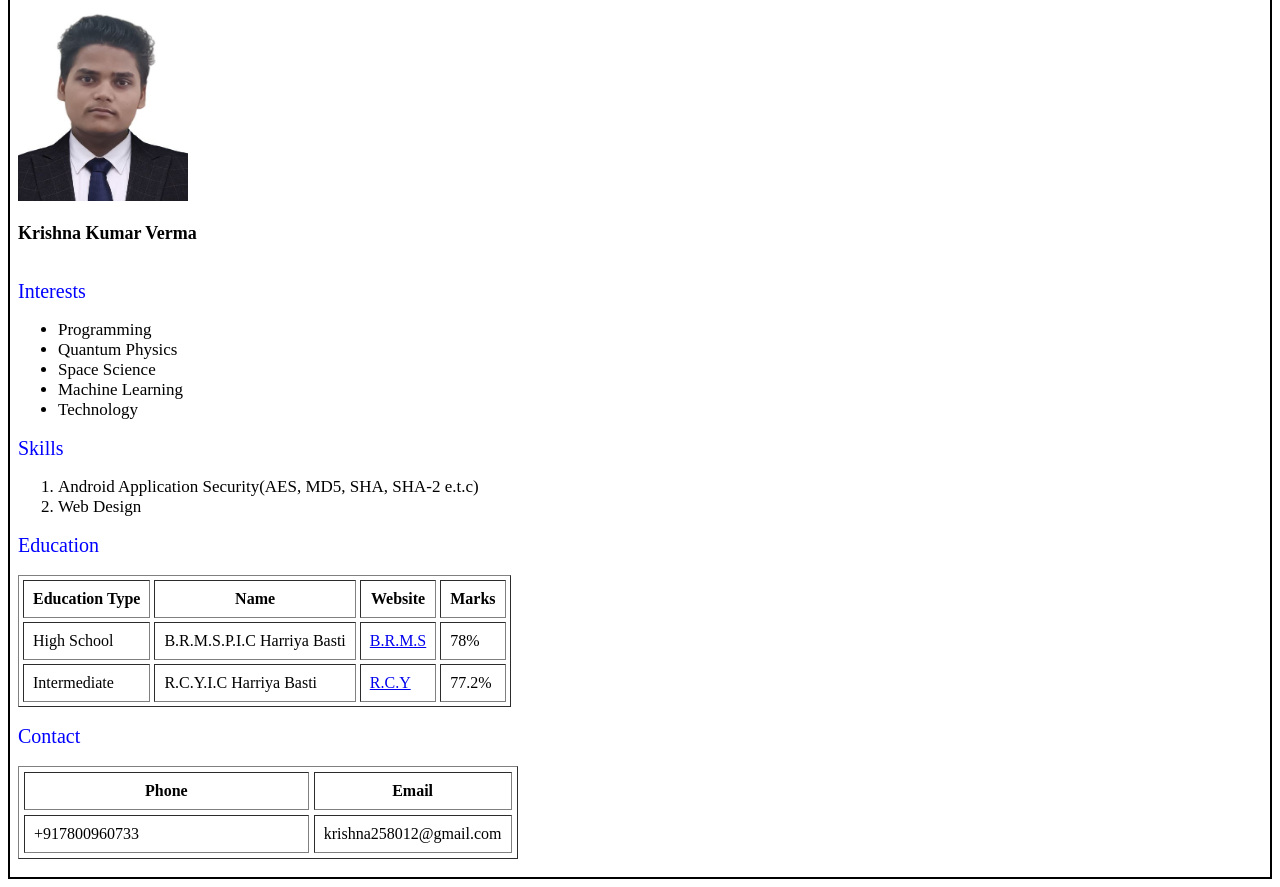
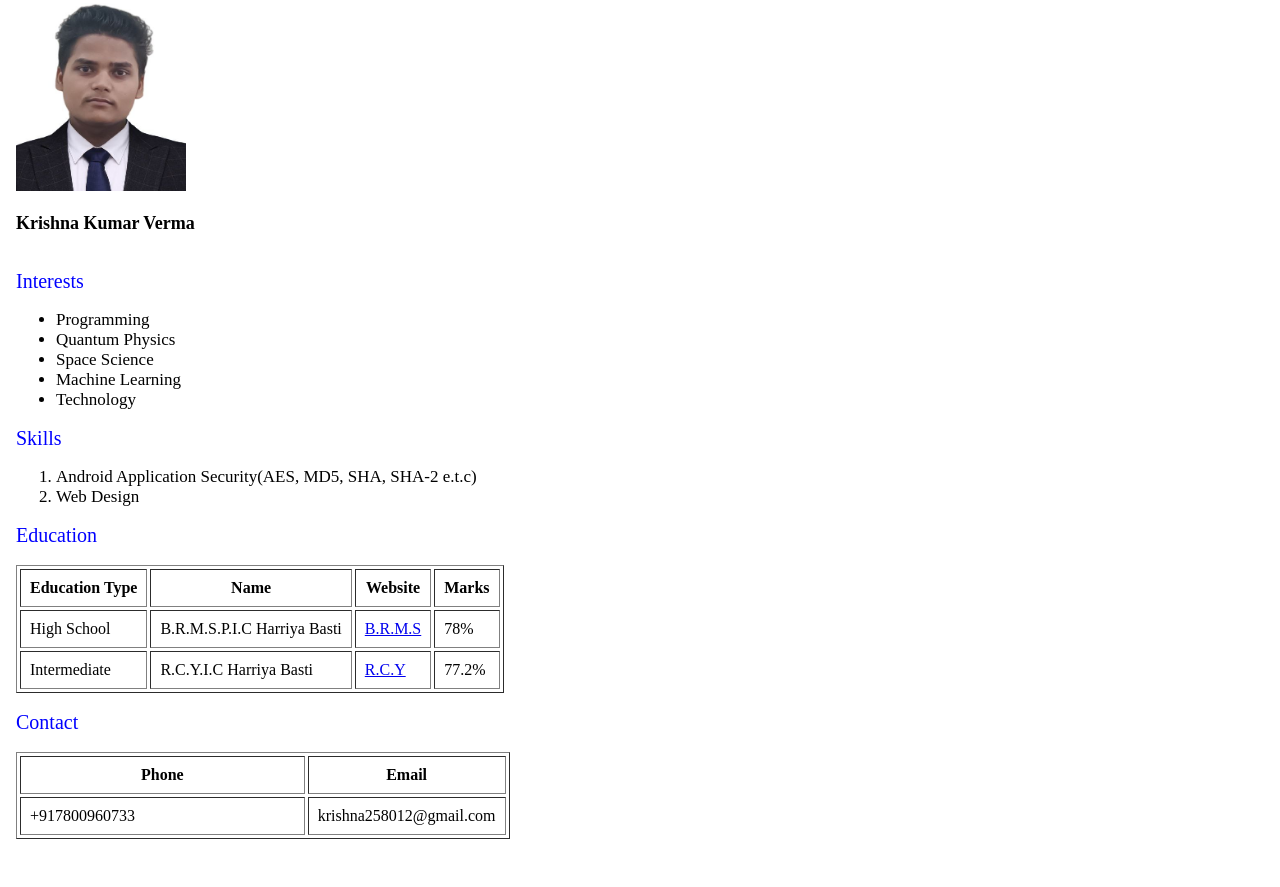
Before and after one commit to Krishna258012/Assignment-01, a plain HTML site: page index.html in a window 1280 px wide. Shown: the part 89-976 px from the top of the page. After the commit the page ends 954 px from the top, so only its background shows below. Drawn offline with Linux system fonts and the light colour scheme.

Commit message:
resume update

```diff
--- a/index.html
+++ b/index.html
@@ -19,9 +19,6 @@
             font-size: 17px;
             list-style-type: decimal;
         }
-        body{
-            border: 2px solid;
-             }
         .head{
             width: 59%;
         }
@@ -29,6 +26,9 @@
     </style>
 </head>
 <body>
+
+<!--AS PER THE NOTE  I USED HEADING TAG AND PARAGRAPH TAG-->
+
 <div style="padding-left: 8px;">
     <h1>Resume</h1>
     <img class="image" src="krishna.jpg" alt="SOMETHING ERROR">
@@ -58,7 +58,7 @@
 
 
     <div style="color: blue; font-size: 20px;">Education</div><br>
-    <table border="1" cellpadding="9" cellspacing="4">
+    <table border="1" cellpadding="9" cellspacing="3">
         <tr>
             <th>Education Type</th>
             <th>Name</th>
@@ -87,7 +87,7 @@
 
     <!--I can add border and cellspacing and cellpadding wit css also>-->
 
-    <table border="1" cellpadding="9" cellspacing="5">
+    <table border="1" cellpadding="9" cellspacing="3">
         <tr>
             <th class="head">Phone</th>
             <th class="head">Email</th>
```
